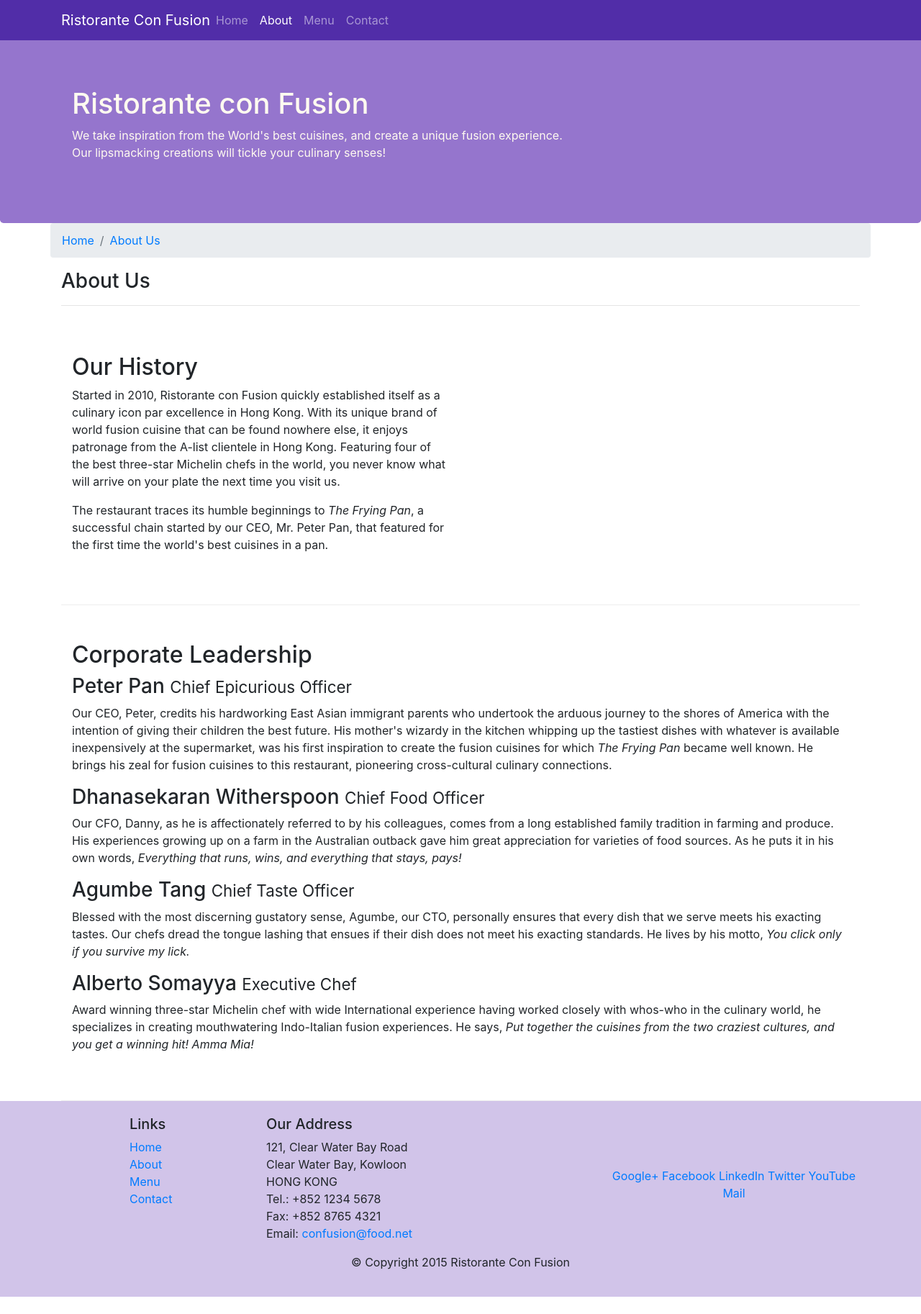
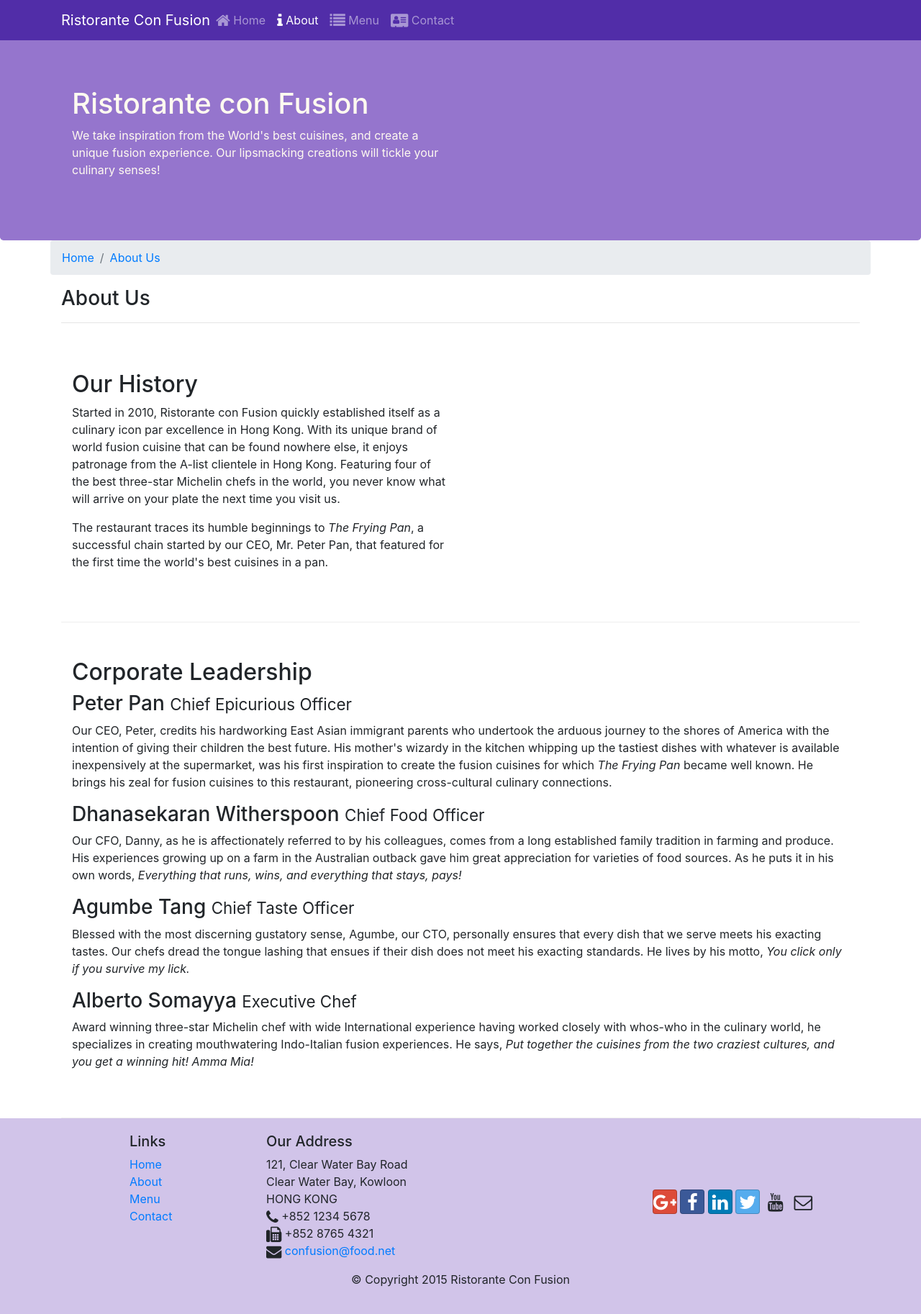
Before and after one commit to Connor-Hartland/conFusionBootstrap, a website: page aboutus.html in a window 1280 px wide. Shown: the whole page at 72% size. Before the commit the page ends 1802 px from the top, so only its background shows below. Drawn offline with nearby package versions, Linux system fonts and the light colour scheme.

Commit message:
icon fonts

```diff
--- a/aboutus.html
+++ b/aboutus.html
@@ -9,7 +9,8 @@
 
     <!-- Bootstrap CSS -->
     <link rel="stylesheet" href="node_modules/bootstrap/dist/css/bootstrap.min.css">
-
+    <link rel="stylesheet" href="node_modules/font-awesome/css/font-awesome.min.css">
+    <link rel="stylesheet" href="node_modules/bootstrap-social/bootstrap-social.css">
     <link href="css/styles.css" rel="stylesheet">
 
     <title>Ristorante Con Fusion: About Us</title>
@@ -24,11 +25,14 @@
             <a class="navbar-brand mr-auto" href="./index.html">Ristorante Con Fusion</a>
             <div class="collapse navbar-collapse" id="Navbar">
                 <ul class="navbar-nav mr-auto">
-                    <li class="nav-item "><a class="nav-link" href="./index.html">Home</a>
+                    <li class="nav-item"><a class="nav-link" href="./index.html"><span class="fa fa-home fa-lg"></span>
+                            Home</a></li>
+                    <li class="nav-item active"><a class="nav-link" href="#"><span class="fa fa-info fa-lg"></span>
+                            About</a></li>
+                    <li class="nav-item"><a class="nav-link" href="#"><span class="fa fa-list fa-lg"></span> Menu</a>
                     </li>
-                    <li class="nav-item"><a class="nav-link active" href="#">About</a></li>
-                    <li class="nav-item"><a class="nav-link" href="#">Menu</a></li>
-                    <li class="nav-item"><a class="nav-link" href="#">Contact</a></li>
+                    <li class="nav-item"><a class="nav-link" href="#"><span class="fa fa-address-card fa-lg"></span>
+                            Contact</a></li>
                 </ul>
             </div>
         </div>
@@ -36,12 +40,12 @@
     <header class="jumbotron">
         <div class="container">
             <div class="row row-header">
-                <div class="col-12 col-sm-8">
+                <div class="col-12 col-sm-6">
                     <h1>Ristorante con Fusion</h1>
                     <p>We take inspiration from the World's best cuisines, and create a unique fusion experience. Our
                         lipsmacking creations will tickle your culinary senses!</p>
                 </div>
-                <div class="col-sm-4">
+                <div class="col-12 col-sm">
                 </div>
             </div>
         </div>
@@ -123,19 +127,24 @@
                         121, Clear Water Bay Road<br>
                         Clear Water Bay, Kowloon<br>
                         HONG KONG<br>
-                        Tel.: +852 1234 5678<br>
-                        Fax: +852 8765 4321<br>
-                        Email: <a href="mailto:confusion@food.net">confusion@food.net</a>
+                        <i class="fa fa-phone fa-lg"></i> +852 1234 5678<br>
+                        <i class="fa fa-fax fa-lg"></i> +852 8765 4321<br>
+                        <i class="fa fa-envelope fa-lg"></i> <a href="mailto:confusion@food.net">confusion@food.net</a>
                     </address>
                 </div>
                 <div class="col-sm align-self-center">
                     <div style="text-align:center">
-                        <a href="http://google.com/+">Google+</a>
-                        <a href="http://www.facebook.com/profile.php?id=">Facebook</a>
-                        <a href="http://www.linkedin.com/in/">LinkedIn</a>
-                        <a href="http://twitter.com/">Twitter</a>
-                        <a href="http://youtube.com/">YouTube</a>
-                        <a href="mailto:">Mail</a>
+                        <a class="btn btn-social-icon btn-google" href="http://google.com/+"><i
+                            class="fa fa-google-plus fa-lg"></i></a>
+                    <a class="btn btn-social-icon btn-facebook" href="http://www.facebook.com/profile.php?id="><i
+                            class="fa fa-facebook fa-lg"></i></a>
+                    <a class="btn btn-social-icon btn-linkedin" href="http://www.linkedin.com/in/"><i
+                            class="fa fa-linkedin fa-lg"></i></a>
+                    <a class="btn btn-social-icon btn-twitter" href="http://twitter.com/"><i
+                            class="fa fa-twitter fa-lg"></i></a>
+                    <a class="btn btn-social-icon btn-youtube" href="http://youtube.com/"><i
+                            class="fa fa-youtube fa-lg"></i></a>
+                    <a class="btn btn-social-icon" href="mailto:"><i class="fa fa-envelope-o fa-lg"></i></a>
                     </div>
                 </div>
             </div>
--- a/package.json
+++ b/package.json
@@ -15,6 +15,8 @@
   },
   "dependencies": {
     "bootstrap": "^4.5.2",
+    "bootstrap-social": "^5.1.1",
+    "font-awesome": "^4.7.0",
     "jquery": "^3.4.1",
     "popper.js": "^1.12.9"
   }
```
Also changed, not shown: index.html (+24 -13 lines), 1 other file.
